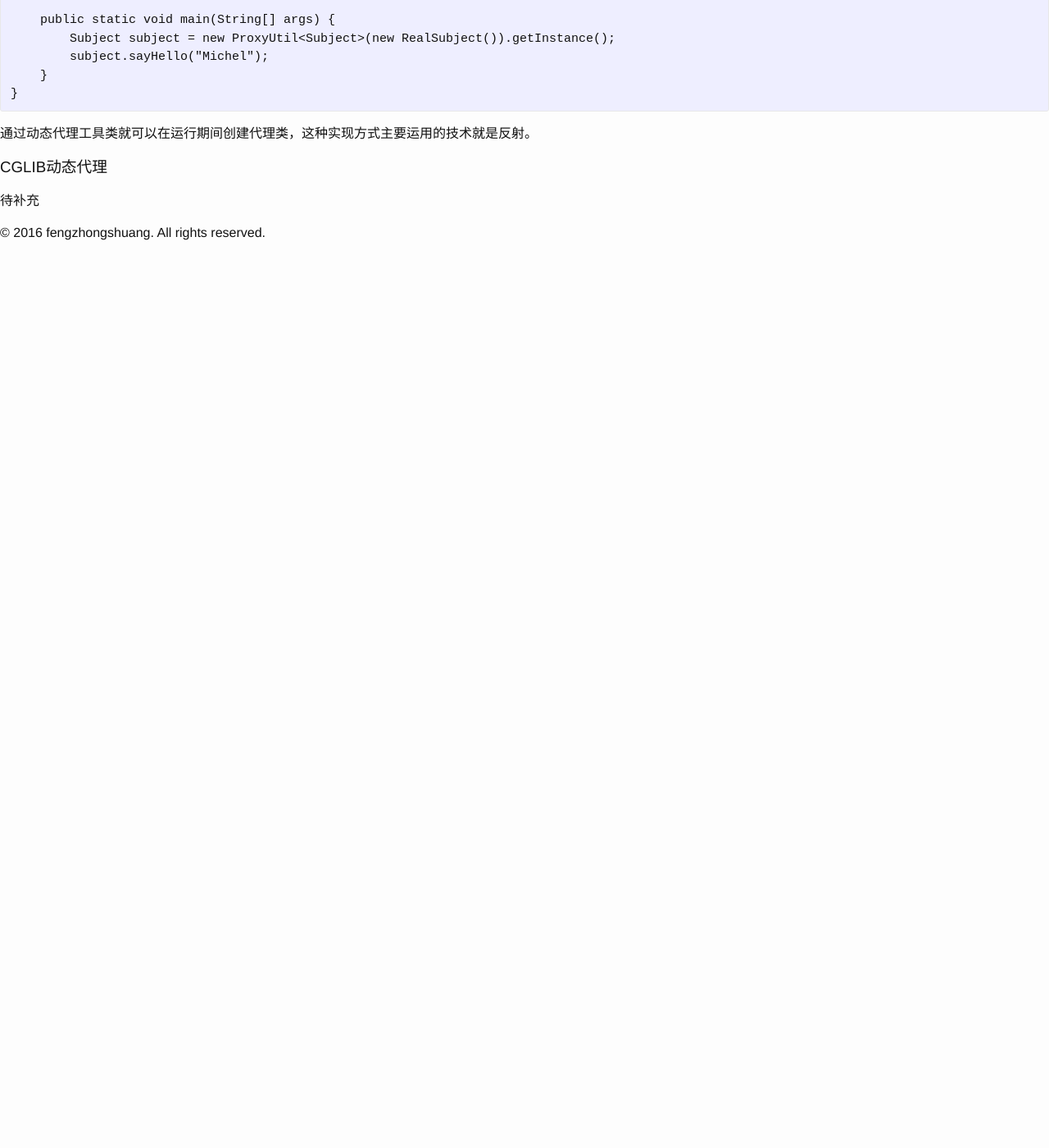
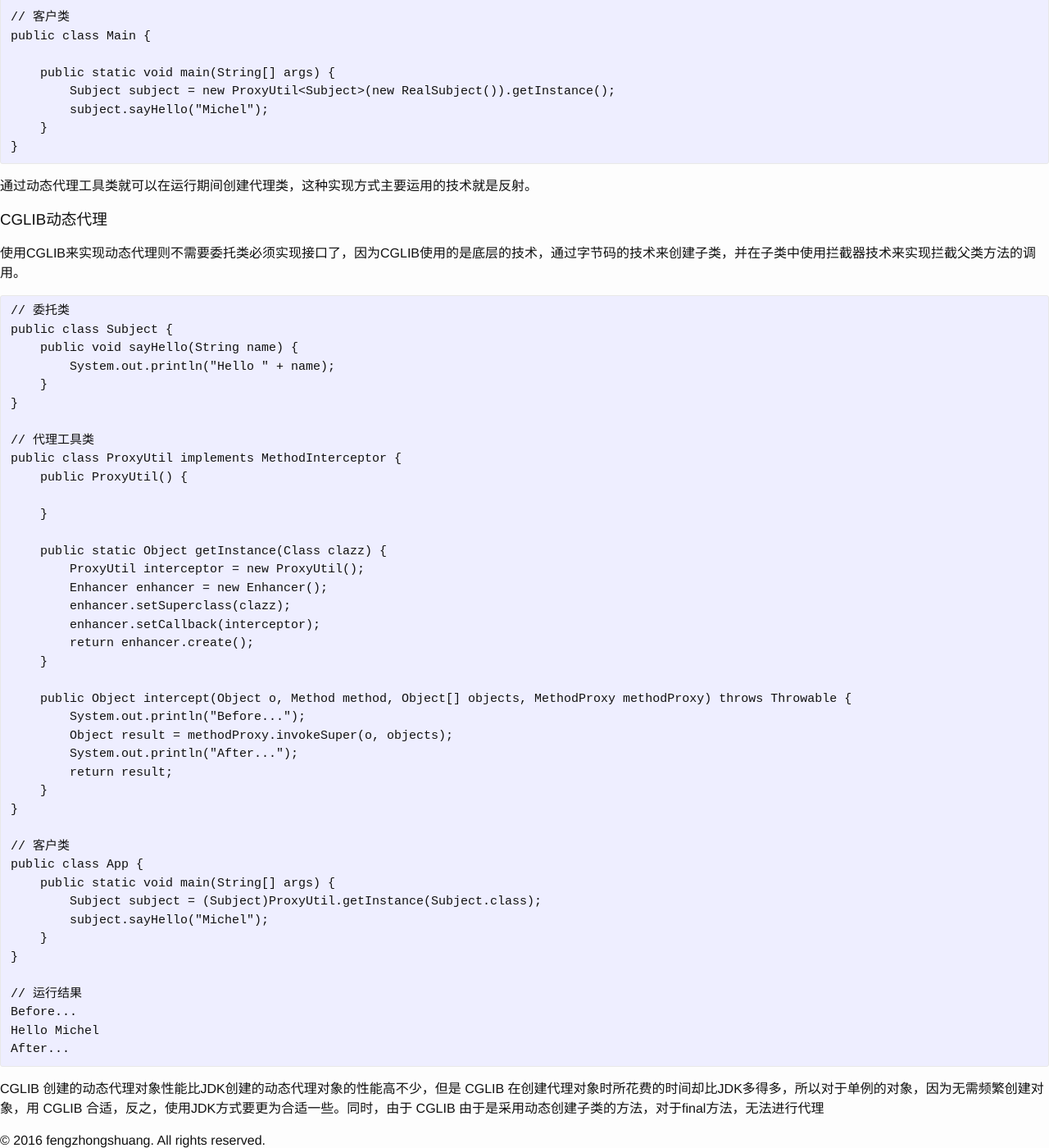
Before and after one commit to fengzhongshuang/fengzhongshuang.github.io, a Jekyll site: the page built from _posts/2016-04-26-java-proxy.markdown, in a window 1280 px wide and 1400 px high, scrolled down 4345 px. Shown: the whole window at 82% size. Built offline with Jekyll 4.4.1, drawn with Linux system fonts in a browser that asks for light colours; nearby versions of some CDN libraries; before the commit the page ends 4641 px from its top, so only the background shows below that; some of the changed text lies outside the part shown.

Commit message:
add new post

````diff
--- a/_posts/2016-04-26-java-proxy.markdown
+++ b/_posts/2016-04-26-java-proxy.markdown
@@ -59,6 +59,7 @@ After....
 **动态代理** 则是在代码运行时才真正的创建出代理类，在代码编写的过程中是不存在代理类的。动态代理可以通过两种方式实现，第一种是使用JDK提供的工具实现，使用这种方式要求委托类必须实现了某个接口；第二种是使用CGLIB类库，使用这种方式就不需要委托类实现接口了。
 
 ### JDK动态代理
+使用JDK的动态代理的前提是，委托类必须实现了一个接口，否则无法生成代理类，因为所有的代理类都继承了 `Proxy` 类，受限于 Java 不支持多继承，所以，委托类必须实现接口，才能实现动态代理。
 ```Java
 // 定义接口
 public interface Subject {
@@ -109,4 +110,49 @@ public class Main {
 通过动态代理工具类就可以在运行期间创建代理类，这种实现方式主要运用的技术就是反射。
 
 ### CGLIB动态代理
-待补充
+使用CGLIB来实现动态代理则不需要委托类必须实现接口了，因为CGLIB使用的是底层的技术，通过字节码的技术来创建子类，并在子类中使用拦截器技术来实现拦截父类方法的调用。
+```Java
+// 委托类
+public class Subject {
+    public void sayHello(String name) {
+        System.out.println("Hello " + name);
+    }
+}
+
+// 代理工具类
+public class ProxyUtil implements MethodInterceptor {
+    public ProxyUtil() {
+
+    }
+
+    public static Object getInstance(Class clazz) {
+        ProxyUtil interceptor = new ProxyUtil();
+        Enhancer enhancer = new Enhancer();
+        enhancer.setSuperclass(clazz);
+        enhancer.setCallback(interceptor);
+        return enhancer.create();
+    }
+
+    public Object intercept(Object o, Method method, Object[] objects, MethodProxy methodProxy) throws Throwable {
+        System.out.println("Before...");
+        Object result = methodProxy.invokeSuper(o, objects);
+        System.out.println("After...");
+        return result;
+    }
+}
+
+// 客户类
+public class App {
+    public static void main(String[] args) {
+        Subject subject = (Subject)ProxyUtil.getInstance(Subject.class);
+        subject.sayHello("Michel");
+    }
+}
+
+// 运行结果
+Before...
+Hello Michel
+After...
+```
+
+CGLIB 创建的动态代理对象性能比JDK创建的动态代理对象的性能高不少，但是 CGLIB 在创建代理对象时所花费的时间却比JDK多得多，所以对于单例的对象，因为无需频繁创建对象，用 CGLIB 合适，反之，使用JDK方式要更为合适一些。同时，由于 CGLIB 由于是采用动态创建子类的方法，对于final方法，无法进行代理
````
Also changed, not shown: _posts/2016-06-08-mysql-error.markdown (added, +45 -0 lines).
